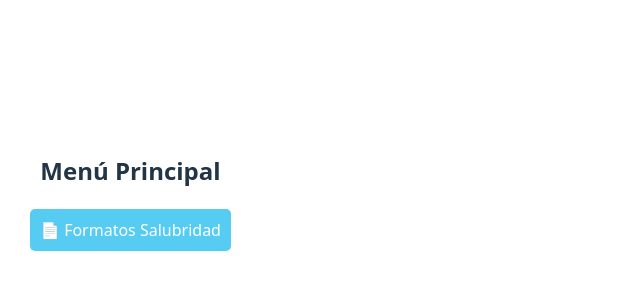
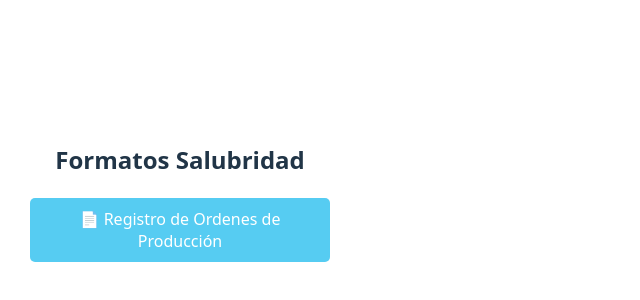
Before and after one commit to rafaelhepo/purification-control-system, a React (Vite) app: page /menu in a window 1280 px wide. Shown: the part 208-508 px from the top of the page, without its empty margins (0-640 px from the left). Built offline with nearby package versions, Linux system fonts and the light colour scheme.

Commit message:
Changing only text of Main.tsx

```diff
--- a/src/pages/Menu.tsx
+++ b/src/pages/Menu.tsx
@@ -3,11 +3,11 @@ import { Link } from "react-router-dom";
 export default function Menu() {
   return (
     <div style={{ textAlign: "center", padding: "30px" }}>
-      <h2>Menú Principal</h2>
+      <h2>Formatos Salubridad</h2>
       <div style={{ display: "flex", flexDirection: "column", gap: "10px", maxWidth: "300px", margin: "0 auto" }}>
 
         <Link to="/registro-de-ordenes-de-produccion">
-          <button style={{ padding: "10px", fontSize: "1rem", backgroundColor: "#56ccf2", color: "white", border: "none", borderRadius: "5px" }}>📄 Formatos Salubridad</button>
+          <button style={{ padding: "10px", fontSize: "1rem", backgroundColor: "#56ccf2", color: "white", border: "none", borderRadius: "5px" }}>📄 Registro de Ordenes de Producción</button>
         </Link>
 
 
```
